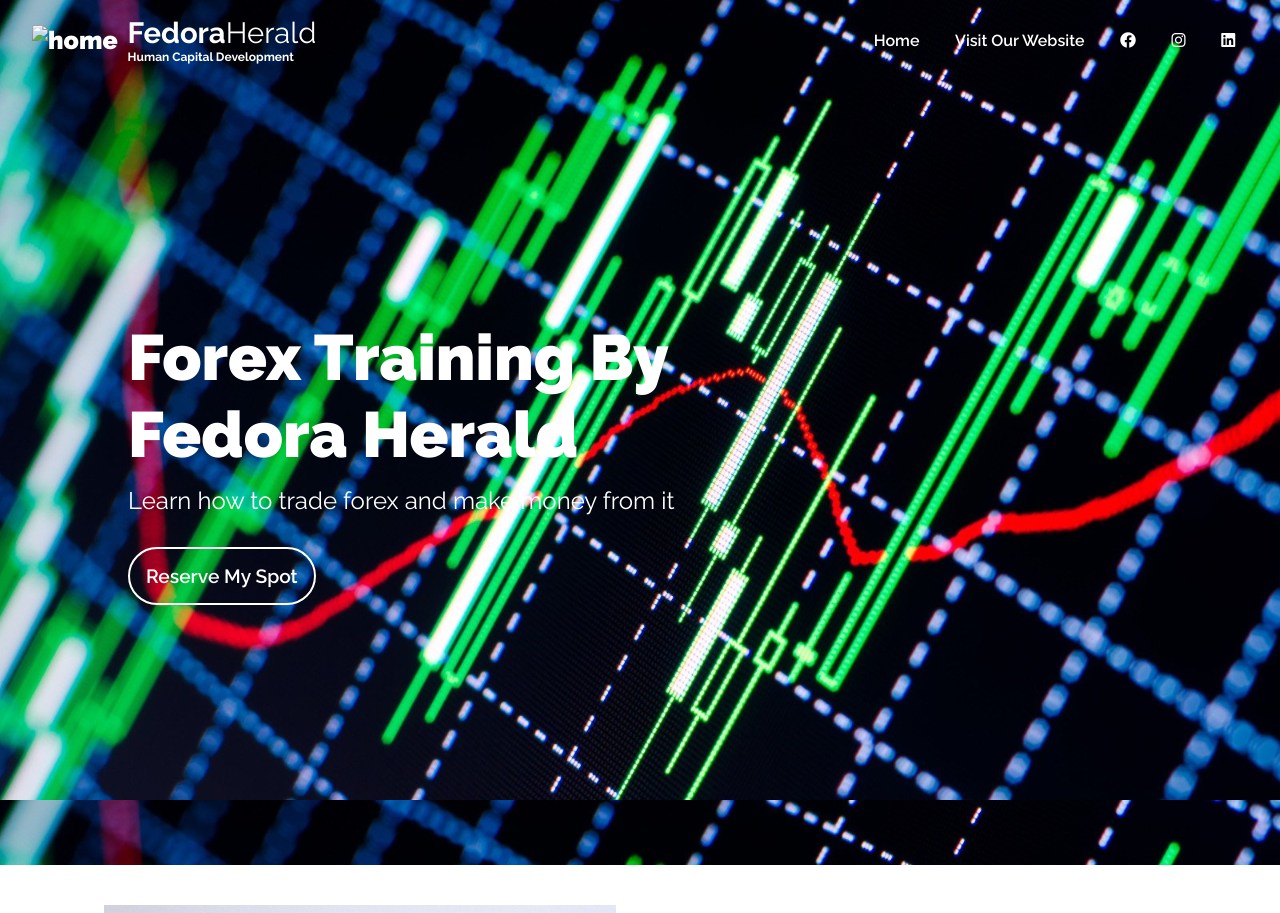
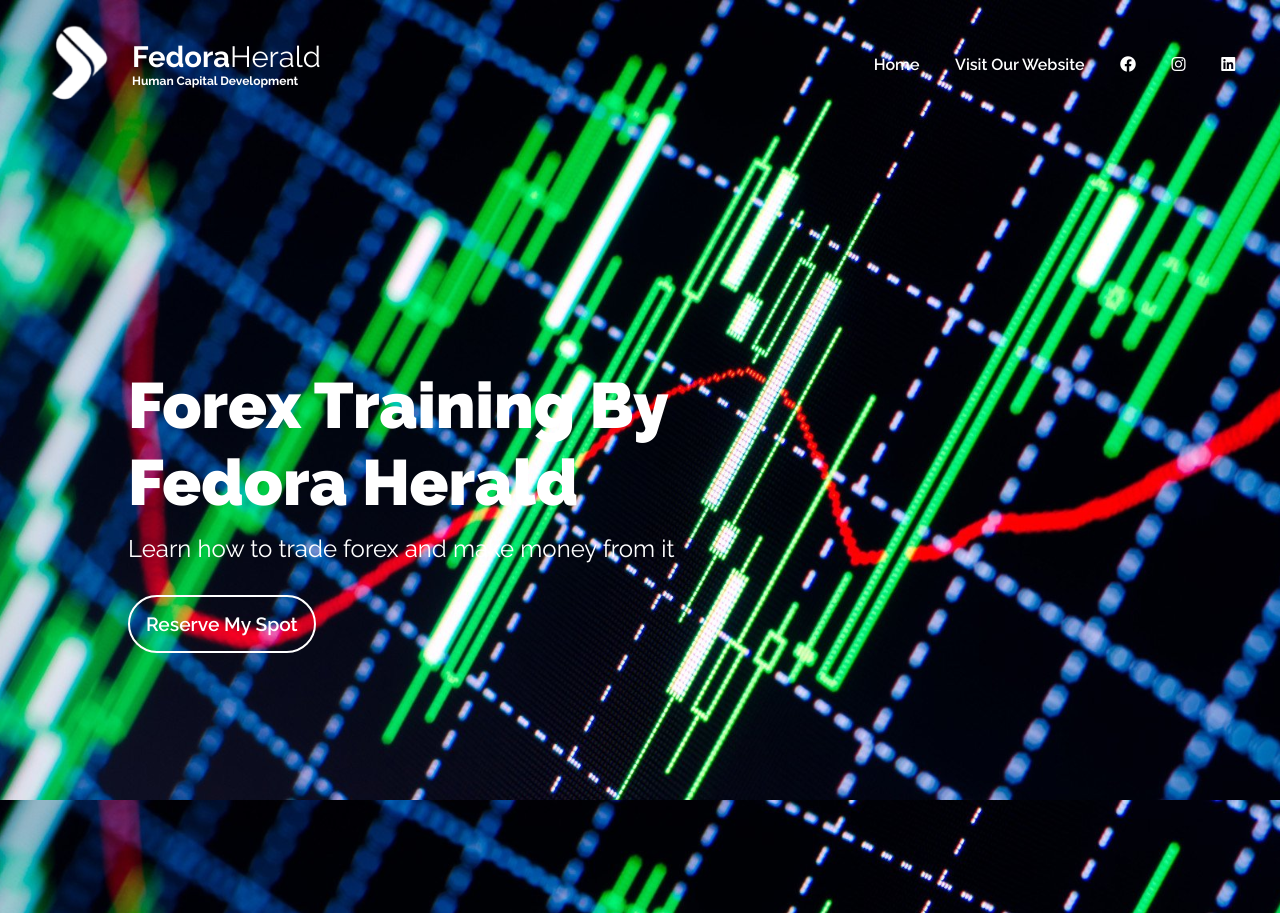
Before and after one commit to codemaestro02/fedora_projects, a plain HTML site: page fh_forex/index.html in a window 1280 px wide. Shown: the top 913 px of the page. Drawn offline with nearby package versions, Linux system fonts and the light colour scheme.

Commit message:
Proper File Structuring

```diff
--- a/fh_contact_us/css/index.css
+++ b/fh_contact_us/css/index.css
@@ -11,6 +11,7 @@
 *{
     box-sizing: border-box;
     margin: 0;
+    font-family: "Raleway", sans-serif;
 }
 
 body, html {
--- a/fh_forex/index.html
+++ b/fh_forex/index.html
@@ -27,7 +27,7 @@
                         <a href="#">
                             <div class="logo">
                                 <picture>
-                                    <source media="(min-width: 541px)" srcset=".images/White_Fedora_Logo.png" width="100" alt="home">
+                                    <source media="(min-width: 541px)" srcset="./images/White_Fedora_Logo.png" width="100" alt="home">
 
                                     <img src="./images/fedora_image.png" width="70" style="padding-right: 10px;" alt="home">
                                 </picture>
```
Also changed, not shown: fh_contact_us/index.html (+1 -1 lines).
